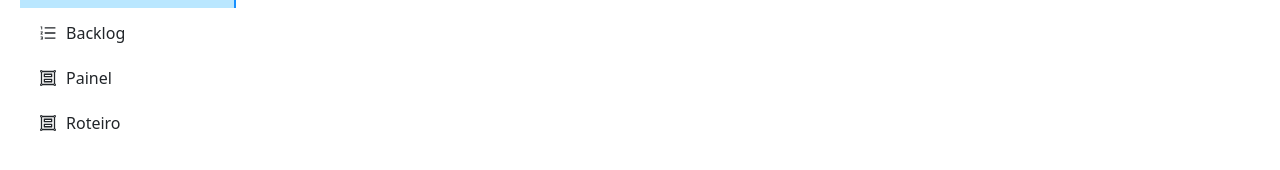
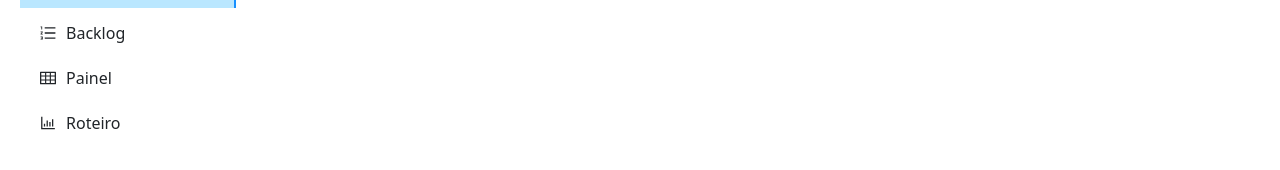
Before and after one commit to Sistemas-Gerenciamento-Projetos/siswebgp-frontend, a React (Create React App) app: page /painel in a window 1280 px wide. Shown: the part 272-442 px from the top of the page. Built offline with nearby package versions, Linux system fonts and the light colour scheme.

Commit message:
feat: Adicionando icones correspondentes ao figma

```diff
--- a/src/components/sidebar/sidebar.component.jsx
+++ b/src/components/sidebar/sidebar.component.jsx
@@ -1,8 +1,8 @@
 import React, { useState } from "react";
 import ICLogo from '../../Assets/qmgqqq5s.png'
-import { OrderedListOutlined, GroupOutlined } from "@ant-design/icons";
+import { OrderedListOutlined, GroupOutlined, BarChartOutlined, TableOutlined } from "@ant-design/icons";
 import styles from "./sidebarStyles.component";
-import { Link, useNavigate } from "react-router-dom";
+import { useNavigate } from "react-router-dom";
 
 
 const Sidebar = (props) => {
@@ -52,7 +52,7 @@ const Sidebar = (props) => {
 
         <div style={menuItemSelected === 2 ? styles.menuItemSelectedDiv : styles.menuItemUnselectedDiv} onClick={() => navigateToPainel()}>
           <div>
-            <GroupOutlined style={{paddingLeft: '20px'}} />
+            <TableOutlined style={{paddingLeft: '20px'}} />
             <span style={menuItemSelected === 2 ? styles.textSelected : styles.textUnselected}>Painel</span>
           </div>
           {menuItemSelected === 2 && <div style={styles.blueDiv}></div>}
@@ -60,7 +60,7 @@ const Sidebar = (props) => {
 
         <div style={menuItemSelected === 3 ? styles.menuItemSelectedDiv : styles.menuItemUnselectedDiv} onClick={() => navigateToRoteiro()}>
           <div>
-            <GroupOutlined style={{paddingLeft: '20px'}} />
+            <BarChartOutlined style={{paddingLeft: '20px'}} />
             <span style={menuItemSelected === 3 ? styles.textSelected : styles.textUnselected}>Roteiro</span>
           </div>
           {menuItemSelected === 3 && <div style={styles.blueDiv}></div>}
```
